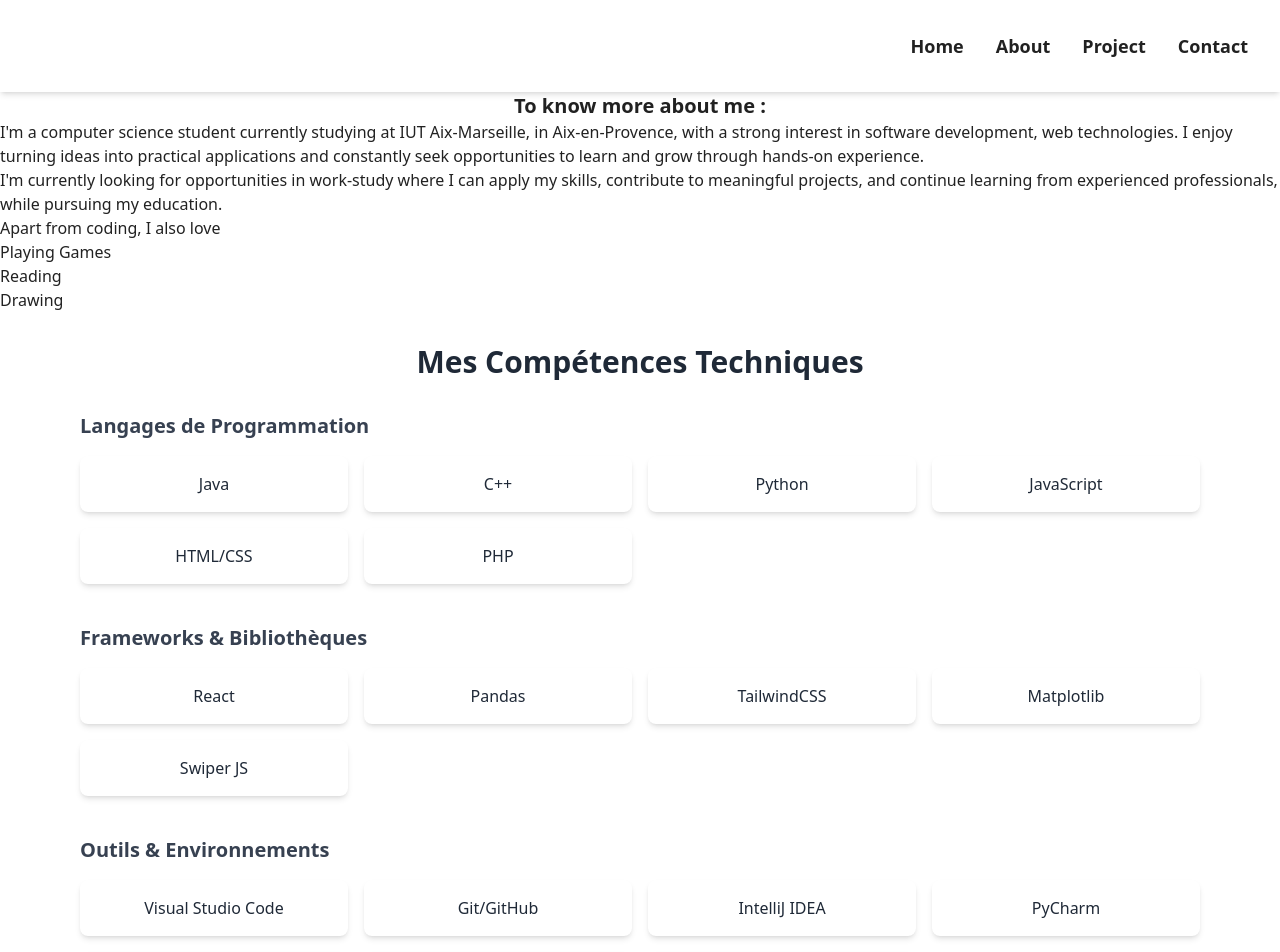
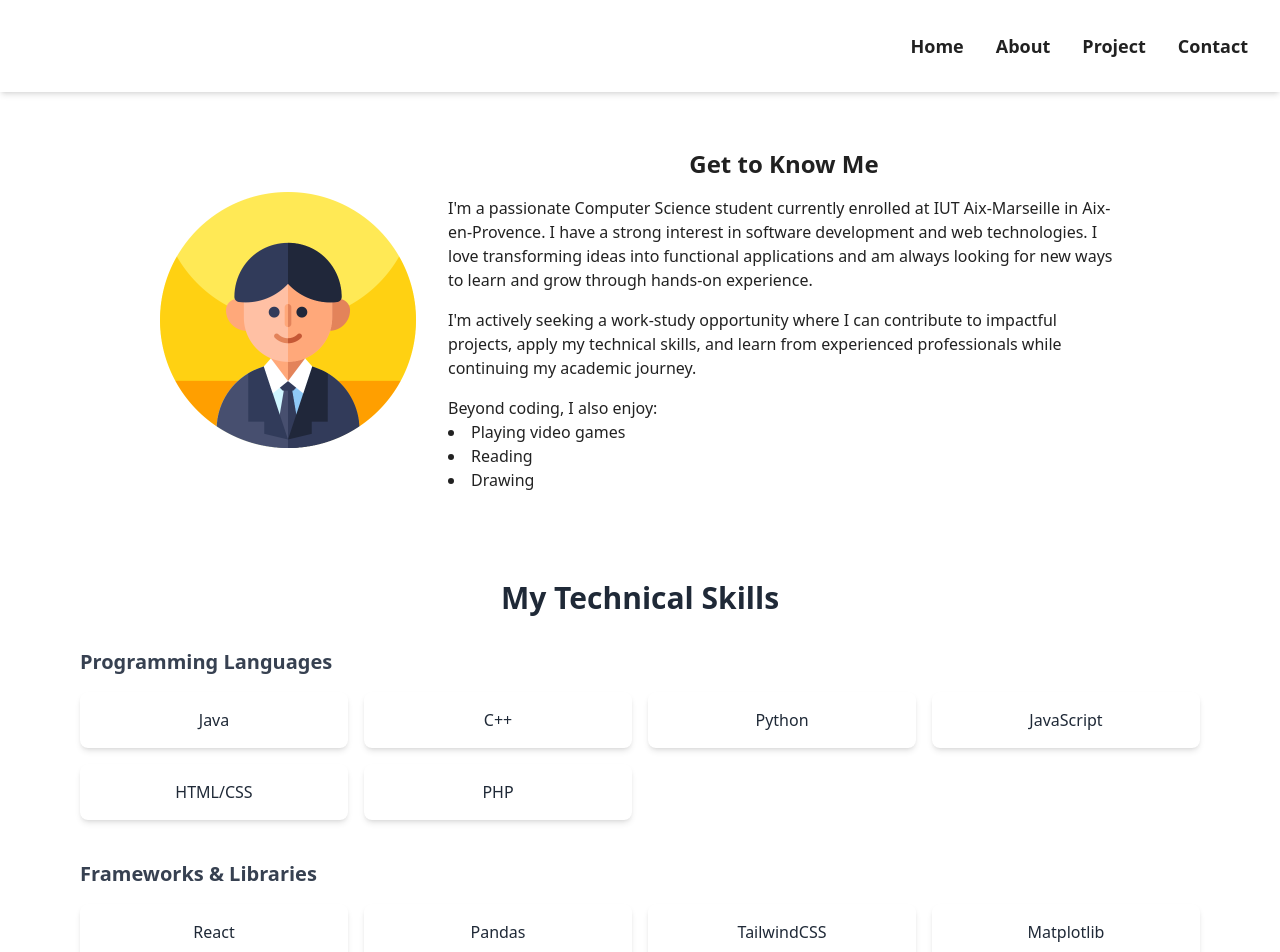
Before and after one commit to TAMINE-CYRIL/Portfolio-React, a React (Vite) app: page /about in a window 1280 px wide. Shown: the top 952 px of the page. Built offline with nearby package versions, Linux system fonts and the light colour scheme.

Commit message:
On renomme certains fichiers, et on continue notre mise à jour des dispositions.

```diff
--- a/src/components/About/TechnologiesBlock.jsx
+++ b/src/components/About/SkillCard.jsx
@@ -1,4 +1,4 @@
-export default function TechnologiesBlock({ title }) {
+export default function SkillCard({ title }) {
   return (
     <div className="bg-white dark:bg-gray-700 rounded-lg shadow-md p-4 transition-all duration-300 hover:shadow-lg hover:bg-gray-50 dark:hover:bg-gray-600">
       <h3 className="text-center font-medium text-gray-800 dark:text-gray-100">
--- /dev/null
+++ b/src/components/About/SkillsSection.jsx
@@ -0,0 +1,58 @@
+import SkillCard from "./SkillCard";
+
+export default function SkillsSection() {
+  return (
+    <section className="max-w-6xl mx-auto px-4 py-8">
+      <h2 className="text-3xl font-bold text-gray-800 dark:text-white mb-8 text-center">
+          My Technical Skills
+      </h2>
+
+      <div className="space-y-10">
+        <div>
+          <h3 className="text-xl font-semibold text-gray-700 dark:text-gray-300 mb-4">
+            Programming Languages
+          </h3>
+          <div className="grid grid-cols-2 sm:grid-cols-3 lg:grid-cols-4 gap-4">
+            <SkillCard title="Java" />
+            <SkillCard title="C++" />
+            <SkillCard title="Python" />
+            <SkillCard title="JavaScript" />
+            <SkillCard title="HTML/CSS" />
+            <SkillCard title="PHP" />
+          </div>
+        </div>
+
+        <div>
+          <h3 className="text-xl font-semibold text-gray-700 dark:text-gray-300 mb-4">
+            Frameworks & Libraries
+          </h3>
+          <div className="grid grid-cols-2 sm:grid-cols-3 lg:grid-cols-4 gap-4">
+            <SkillCard title="React" />
+            <SkillCard title="Pandas" />
+            <SkillCard title="TailwindCSS" />
+            <SkillCard title="Matplotlib" />
+            <SkillCard title="Swiper JS" />
+
+
+          </div>
+        </div>
+
+        <div>
+          <h3 className="text-xl font-semibold text-gray-700 dark:text-gray-300 mb-4">
+            Tools & Environments
+          </h3>
+          <div className="grid grid-cols-2 sm:grid-cols-3 lg:grid-cols-4 gap-4">
+            <SkillCard title="Visual Studio Code" />
+            <SkillCard title="Git/GitHub" />
+            <SkillCard title="IntelliJ IDEA" />
+            <SkillCard title="PyCharm" />
+            <SkillCard title="Docker" />
+            <SkillCard title="Figma" />
+            <SkillCard title="WordPress" />
+
+          </div>
+        </div>
+      </div>
+    </section>
+  );
+}
--- a/src/components/About/Technologies.jsx
+++ /dev/null
@@ -1,58 +0,0 @@
-import TechnologiesBlock from "./TechnologiesBlock";
-
-export default function Technologies() {
-  return (
-    <section className="max-w-6xl mx-auto px-4 py-8">
-      <h2 className="text-3xl font-bold text-gray-800 dark:text-white mb-8 text-center">
-        Mes Compétences Techniques
-      </h2>
-
-      <div className="space-y-10">
-        <div>
-          <h3 className="text-xl font-semibold text-gray-700 dark:text-gray-300 mb-4">
-            Langages de Programmation
-          </h3>
-          <div className="grid grid-cols-2 sm:grid-cols-3 lg:grid-cols-4 gap-4">
-            <TechnologiesBlock title="Java" />
-            <TechnologiesBlock title="C++" />
-            <TechnologiesBlock title="Python" />
-            <TechnologiesBlock title="JavaScript" />
-            <TechnologiesBlock title="HTML/CSS" />
-            <TechnologiesBlock title="PHP" />
-          </div>
-        </div>
-
-        <div>
-          <h3 className="text-xl font-semibold text-gray-700 dark:text-gray-300 mb-4">
-            Frameworks & Bibliothèques
-          </h3>
-          <div className="grid grid-cols-2 sm:grid-cols-3 lg:grid-cols-4 gap-4">
-            <TechnologiesBlock title="React" />
-            <TechnologiesBlock title="Pandas" />
-            <TechnologiesBlock title="TailwindCSS" />
-            <TechnologiesBlock title="Matplotlib" />
-            <TechnologiesBlock title="Swiper JS" />
-
-
-          </div>
-        </div>
-
-        <div>
-          <h3 className="text-xl font-semibold text-gray-700 dark:text-gray-300 mb-4">
-            Outils & Environnements
-          </h3>
-          <div className="grid grid-cols-2 sm:grid-cols-3 lg:grid-cols-4 gap-4">
-            <TechnologiesBlock title="Visual Studio Code" />
-            <TechnologiesBlock title="Git/GitHub" />
-            <TechnologiesBlock title="IntelliJ IDEA" />
-            <TechnologiesBlock title="PyCharm" />
-            <TechnologiesBlock title="Docker" />
-            <TechnologiesBlock title="Figma" />
-            <TechnologiesBlock title="WordPress" />
-
-          </div>
-        </div>
-      </div>
-    </section>
-  );
-}
--- a/src/components/Footer.jsx
+++ b/src/components/Footer.jsx
@@ -1,6 +1,6 @@
 export default function Footer() {
   return (
-    <footer className="text-white py-6 mt-12 shadow-[0_-4px_10px_rgba(0,0,0,0.15)]">
+    <footer className="py-6 mt-12 shadow-[0_-4px_10px_rgba(0,0,0,0.15)]">
       <div className="max-w-4xl mx-auto px-4 text-center space-y-2">
         <p className="text-sm">Developed and designed by <span className="font-semibold">Cyril Tamine</span></p>
         <p className="text-sm">© 2025 - Tous droits réservés</p>
--- a/src/components/Project/Project.jsx
+++ b/src/components/Project/Project.jsx
@@ -1,18 +1,18 @@
-import Languages from './Languages';
+import Technologies from './Technologies';
 
 export default function Project({ title, desc, github, languages = [] }) {
   return (
-    <div className="dark:bg-gray-800 rounded-xl shadow-lg overflow-hidden transition-all duration-300 hover:shadow-xl hover:-translate-y-1 max-w-xl mx-auto mt-10 flex flex-col">
+    <div className="mlr-5 rounded-xl shadow-lg overflow-hidden transition-all duration-300 hover:shadow-xl hover:-translate-y-1 max-w-xl mx-auto mt-10 flex flex-col">
       <div className="p-6 space-y-4">
         <h2 className="text-2xl font-bold text-gray-800 dark:text-white">{title}</h2>
         <p className="text-gray-600 dark:text-gray-300">{desc}</p>
-        <Languages items={languages} />
+        <Technologies items={languages} />
       </div>
 
       <div className="px-6 pb-6">
         <a
           href={github}
-          className="inline-flex items-center px-4 py-2 bg-slate-200 hover:bg-slate-700 text-gray-900 font-medium rounded-md transition duration-200 transform hover:scale-105 focus:outline-none focus:ring-2 focus:ring-slate-500 focus:ring-offset-2 dark:focus:ring-offset-gray-800"
+          className="inline-flex items-center px-4 py-2 bg-slate-200 hover:bg-slate-400 text-gray-900 font-medium rounded-md transition duration-200 transform hover:scale-105 focus:outline-none focus:ring-2 focus:ring-slate-500 focus:ring-offset-2 dark:focus:ring-offset-gray-800"
         >
           GitHub Repository
         </a>
--- a/src/components/Project/Languages.jsx
+++ b/src/components/Project/Technologies.jsx
@@ -1,10 +1,10 @@
-export default function Languages({ items }) {
+export default function Technologies({ items }) {
   return (
     <div className="flex flex-wrap gap-2 pt-2">
       {items.map((lang, index) => (
         <span
           key={index}
-          className="bg-slate-300 dark:bg-gray-700 text-gray-800 dark:text-gray-200 px-2 py-1 rounded-full text-sm font-medium"
+          className="bg-slate-200 dark:bg-gray-700 text-gray-800 dark:text-gray-200 px-2 py-1 rounded-full text-sm font-medium"
         >
           {lang}
         </span>
--- a/src/pages/AboutPage.jsx
+++ b/src/pages/AboutPage.jsx
@@ -1,29 +1,44 @@
-import Technologies from "../components/About/Technologies";
 import Footer from "../components/Footer";
 import Header from "../components/Header";
+import icon from "../assets/iconAbout.png";
+import SkillsSection from "../components/About/SkillsSection";
 
 export default function AboutPage(){
     return(
         <>
             <Header />
-            <h1 className="text-xl font-semibold text-center">To know more about me :</h1>
-            <p>I'm a computer science student currently studying at IUT Aix-Marseille, in Aix-en-Provence,
-                with a strong interest in software development, web technologies.
-                I enjoy turning ideas into practical applications and constantly seek opportunities to learn and grow through hands-on experience.
-            </p>
-            <p>
-                I'm currently looking for opportunities in work-study where I can apply my skills,
-                 contribute to meaningful projects, and continue learning from experienced professionals, while pursuing my education.
+            <section className="flex flex-col md:flex-row items-center gap-8 p-14 justify-center">
+                <img className="w-48 h-auto md:w-64" src={icon} alt="Personal Icon" />
 
-            </p>
+                <div className="flex flex-col gap-4 max-w-2xl">
+                    <h1 className="text-2xl font-bold text-center">
+                    Get to Know Me
+                    </h1>
 
-            <p>Apart from coding, I also love </p>
-            <ul>
-                <li>Playing Games</li>
-                <li>Reading</li>
-                <li>Drawing</li>
-            </ul>
-            <Technologies />
+                    <p>
+                    I'm a passionate Computer Science student currently enrolled at IUT Aix-Marseille in Aix-en-Provence.
+                    I have a strong interest in software development and web technologies. I love transforming ideas into
+                    functional applications and am always looking for new ways to learn and grow through hands-on experience.
+                    </p>
+
+                    <p>
+                    I'm actively seeking a work-study opportunity where I can contribute to impactful projects,
+                    apply my technical skills, and learn from experienced professionals while continuing my academic journey.
+                    </p>
+
+                    <div>
+                    <p>Beyond coding, I also enjoy:</p>
+                    <ul className="list-disc list-inside">
+                        <li>Playing video games</li>
+                        <li>Reading</li>
+                        <li>Drawing</li>
+                    </ul>
+                    </div>
+                </div>
+            </section>
+
+
+            <SkillsSection />
 
 
             <Footer />
--- a/src/pages/HomePage.jsx
+++ b/src/pages/HomePage.jsx
@@ -5,7 +5,7 @@ export default function HomePage(){
     return(
         <>
             <Header />
-            <h1 className="text-3xl font-bold text-white dark:text-white mb-2"> Hello, World !</h1>
+            <h1 className="text-3xl font-bold dark:text-white mb-2"> Hello, World !</h1>
             <h1>I am <span className="text-yellow-400">CYRIL TAMINE</span>.</h1>
             <Footer />
         </>
```
Also changed, not shown: src/pages/ContactPage.jsx (+10 -10 lines), src/assets/iconAbout.png (added).
